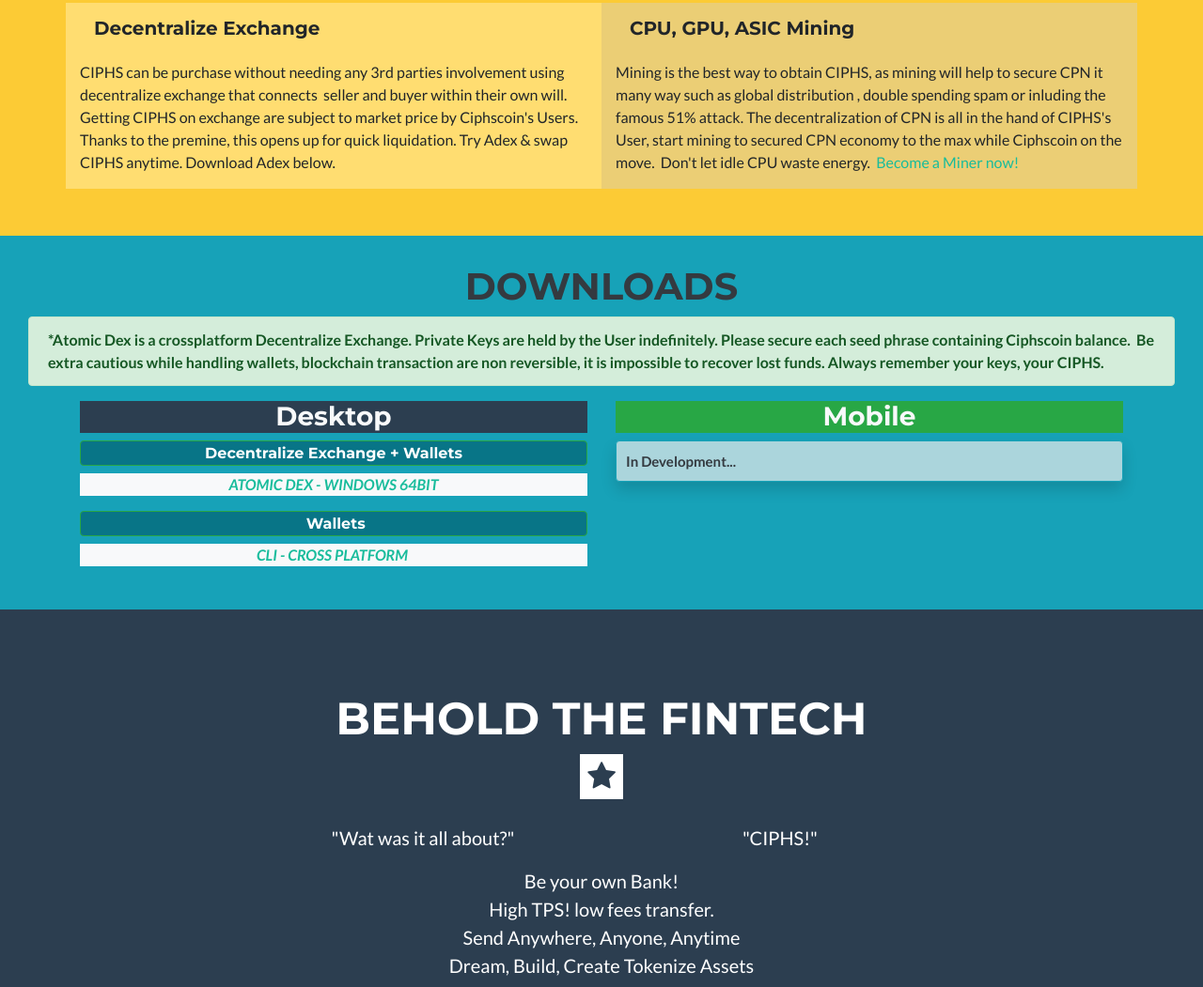
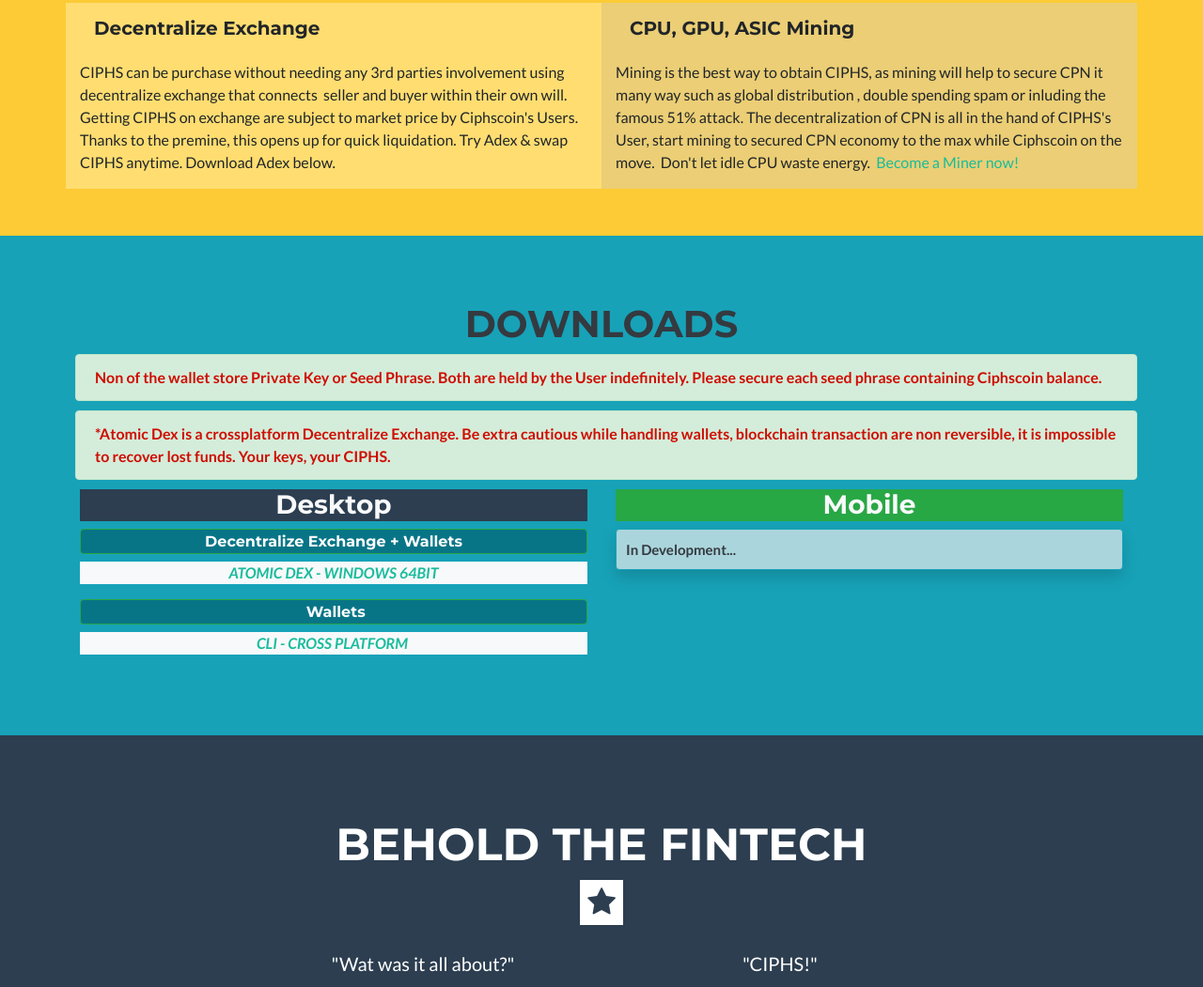
Before and after one commit to ciphscoin/web, a plain HTML site: page index.html in a window 1280 px wide. Shown: the part 1741-2792 px from the top of the page at 94% size. Drawn offline with nearby package versions, Linux system fonts and the light colour scheme.

Commit message:
warnings!!!

```diff
--- a/index.html
+++ b/index.html
@@ -9,7 +9,7 @@
     <meta name="description" content="CIPHS is a decentralize Digital Cash with open source software to be use by anyone without involvement of 3rd parties for transfer. Ciphscoin is secured by PoW blockchain protocol with Equihash algorithm, and additional Z layer for private transfer. Ciphscoin Software are free to be use without limititation and warranty. Use at your own risk.">
     <link rel="icon" type="image/png" sizes="16x16" href="/assets/img/favicon-16x16.png?h=e04df210c14099a666c68d30cfd261da">
     <link rel="icon" type="image/png" sizes="32x32" href="/assets/img/favicon-32x32.png?h=f2fff952e60c00e49b48eb8a55b0ca55">
-    <link rel="stylesheet" href="/assets/bootstrap/css/bootstrap.min.css?h=ba147ef10ad1d80292153c5798652444">
+    <link rel="stylesheet" href="/assets/bootstrap/css/bootstrap.min.css?h=2548a041e042d74c4158533181de7380">
     <link rel="stylesheet" href="https://fonts.googleapis.com/css?family=Montserrat:400,700">
     <link rel="stylesheet" href="https://fonts.googleapis.com/css?family=Lato:400,700,400italic,700italic">
     <link rel="stylesheet" href="/assets/fonts/fontawesome-all.min.css?h=18313f04cea0e078412a028c5361bd4e">
@@ -105,9 +105,11 @@
             </div>
         </div>
     </div>
-    <section class="text-dark bg-info" id="wallets" style="padding: 30px;">
+    <section class="text-dark bg-info" id="wallets" style="padding: 70px;">
         <h1 class="text-center text-dark">DOWNLOADS</h1>
-        <div class="alert alert-success" role="alert"><span><strong>*Atomic Dex is a crossplatform Decentralize Exchange. Private Keys are held by the User indefinitely. Please secure each seed phrase containing Ciphscoin balance.&nbsp;&nbsp;Be extra cautious while handling wallets, blockchain transaction are non reversible, it is impossible to recover lost funds. Always remember your keys, your CIPHS.</strong><br></span></div>
+        <div class="alert alert-success" role="alert" style="margin: 0px 0px 10px 10px;"><span style="width: 70%;color: rgb(207,12,0);"><strong>Non of the wallet store Private Key or Seed Phrase. Both are held by the User indefinitely. Please secure each seed phrase containing Ciphscoin balance.&nbsp;&nbsp;</strong><br></span></div>
+        <div
+            class="alert alert-success" role="alert" style="margin: 0px 0px 10px 10px;"><span style="width: 70%;color: rgb(207,12,0);"><strong>*Atomic Dex is a crossplatform Decentralize Exchange.&nbsp;Be extra cautious while handling wallets, blockchain transaction are non reversible, it is impossible to recover lost funds. Your keys, your CIPHS.</strong><br></span></div>
             <div
                 class="container">
                 <div class="row">
```
Also changed, not shown: launchpad.html (+1 -1 lines). Lines whose indentation alone changed are shown as unchanged.
